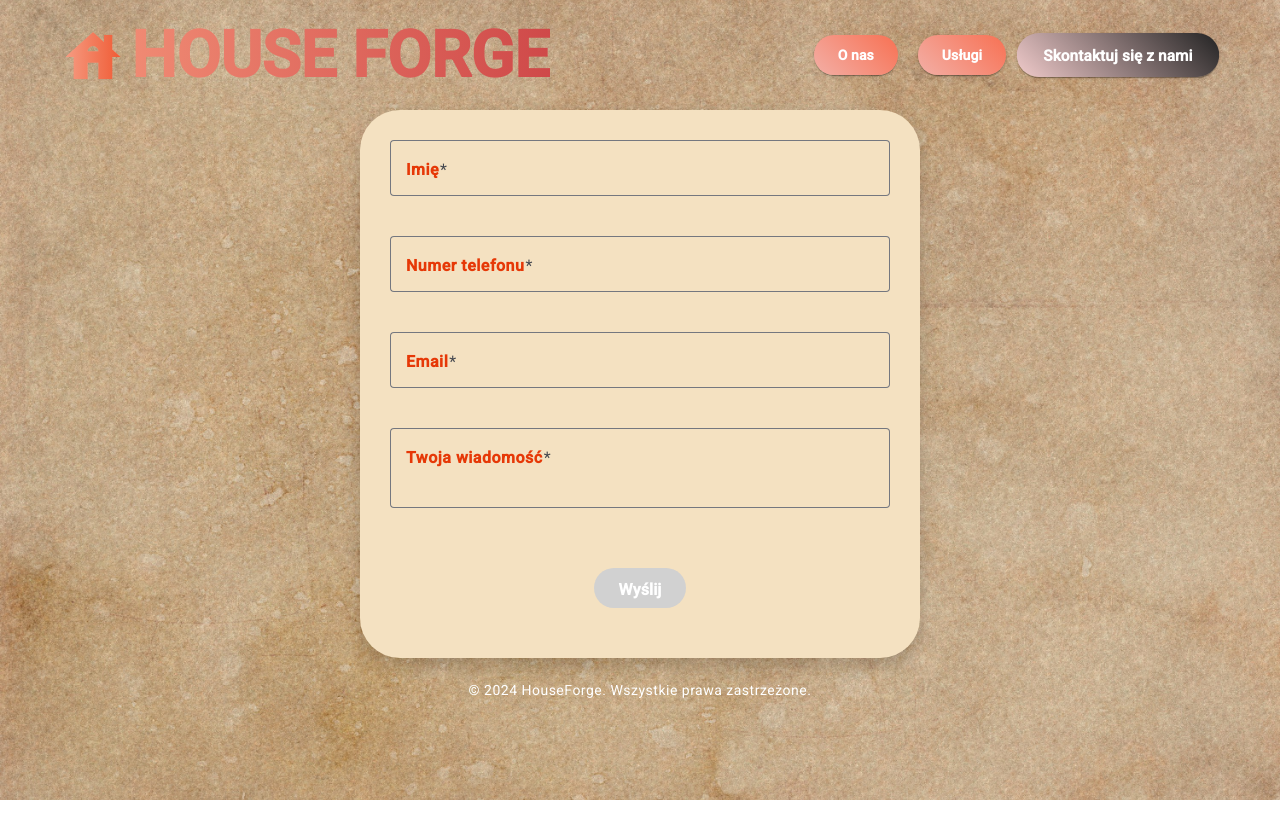
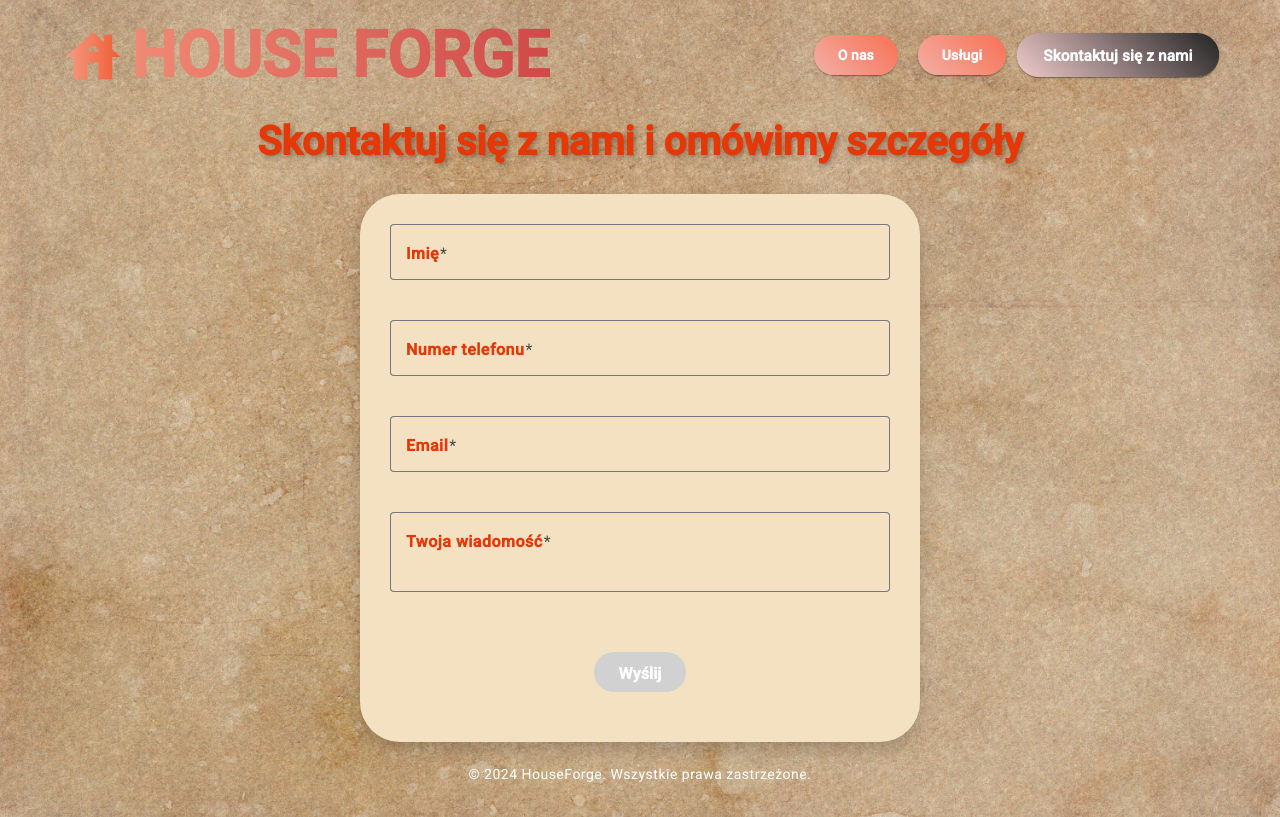
Before and after one commit to PawelJanowicz1/HouseForge-frontend, an Angular app: page /contact in a window 1280 px wide. Built offline with nearby package versions, Linux system fonts and the light colour scheme.

Commit message:
adding new improvements in contact section

```diff
--- a/src/app/contact/send-message-form.component.html
+++ b/src/app/contact/send-message-form.component.html
@@ -1,3 +1,7 @@
+<h1 class="main-page-color animated-text"
+    [ngStyle]="{'color': '#e63807', 'font-size': '40px', 'text-shadow': '2px 2px 5px rgba(0, 0, 0, 0.3)', 'font-weight': 'bold'}">
+  {{ contactUs }}
+</h1>
 <form *ngIf="!isSubmitted" [formGroup]="messageForm" (ngSubmit)="onSubmit()" class="message-form">
   <mat-form-field appearance="outline" class="full-width">
     <mat-label>Imię</mat-label>
--- a/src/app/contact/send-message-form.component.ts
+++ b/src/app/contact/send-message-form.component.ts
@@ -25,6 +25,7 @@ export class SendMessageFormComponent {
   messageForm: FormGroup;
   isSubmitting = false;
   isSubmitted = false;
+  contactUs: string = 'Skontaktuj się z nami i omówimy szczegóły';
 
   constructor(private http: HttpClient) {
     this.messageForm = new FormGroup({
@@ -46,7 +47,7 @@ export class SendMessageFormComponent {
       this.isSubmitting = true;
       const formData = this.messageForm.value;
 
-      this.http.post('http://localhost:8086/send-message', formData, { responseType: 'text' })
+      this.http.post('https://budowa-domow-trojmiasto.pl/send-message', formData, { responseType: 'text' })
         .subscribe(response => {
           this.isSubmitting = false;
           this.isSubmitted = true;
```
